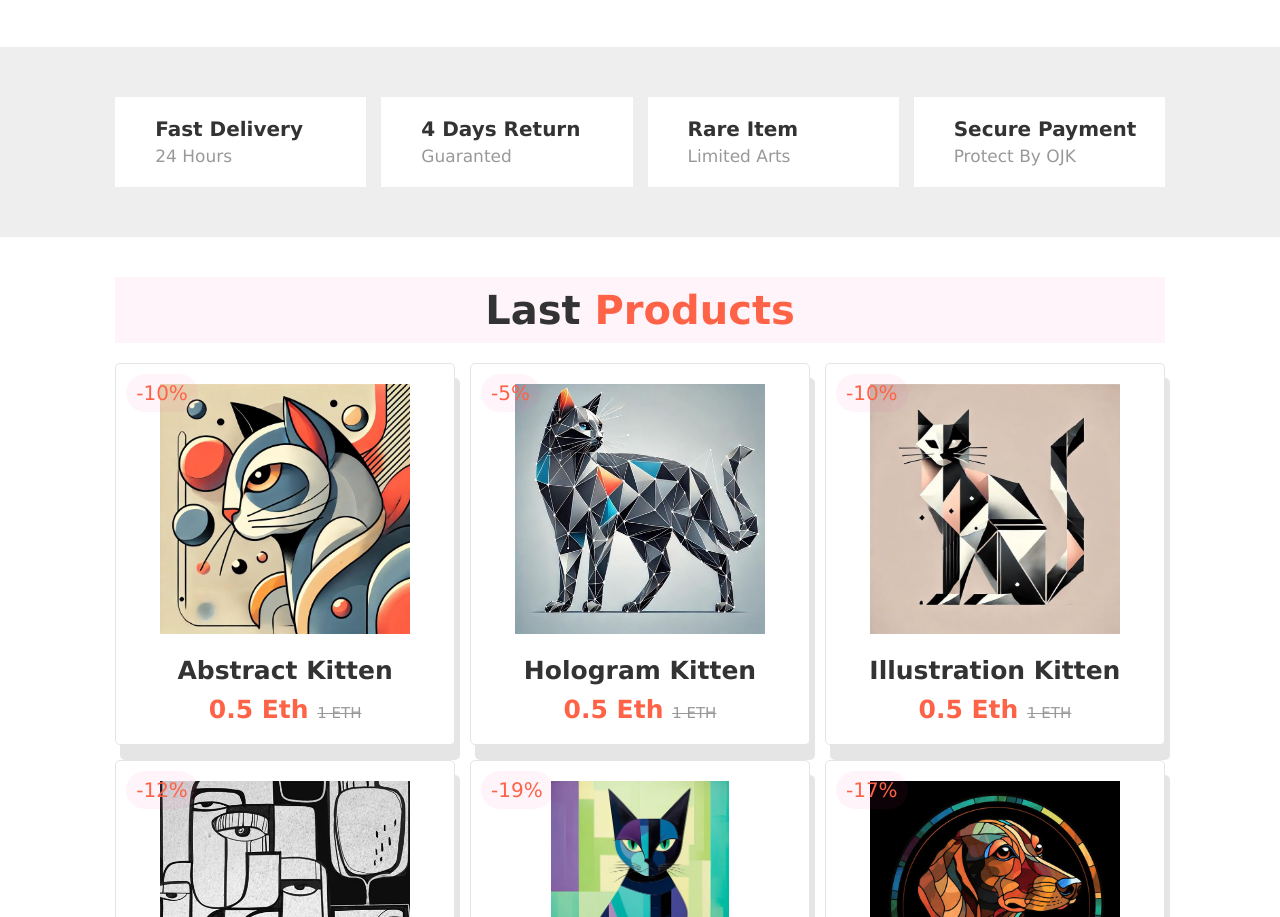
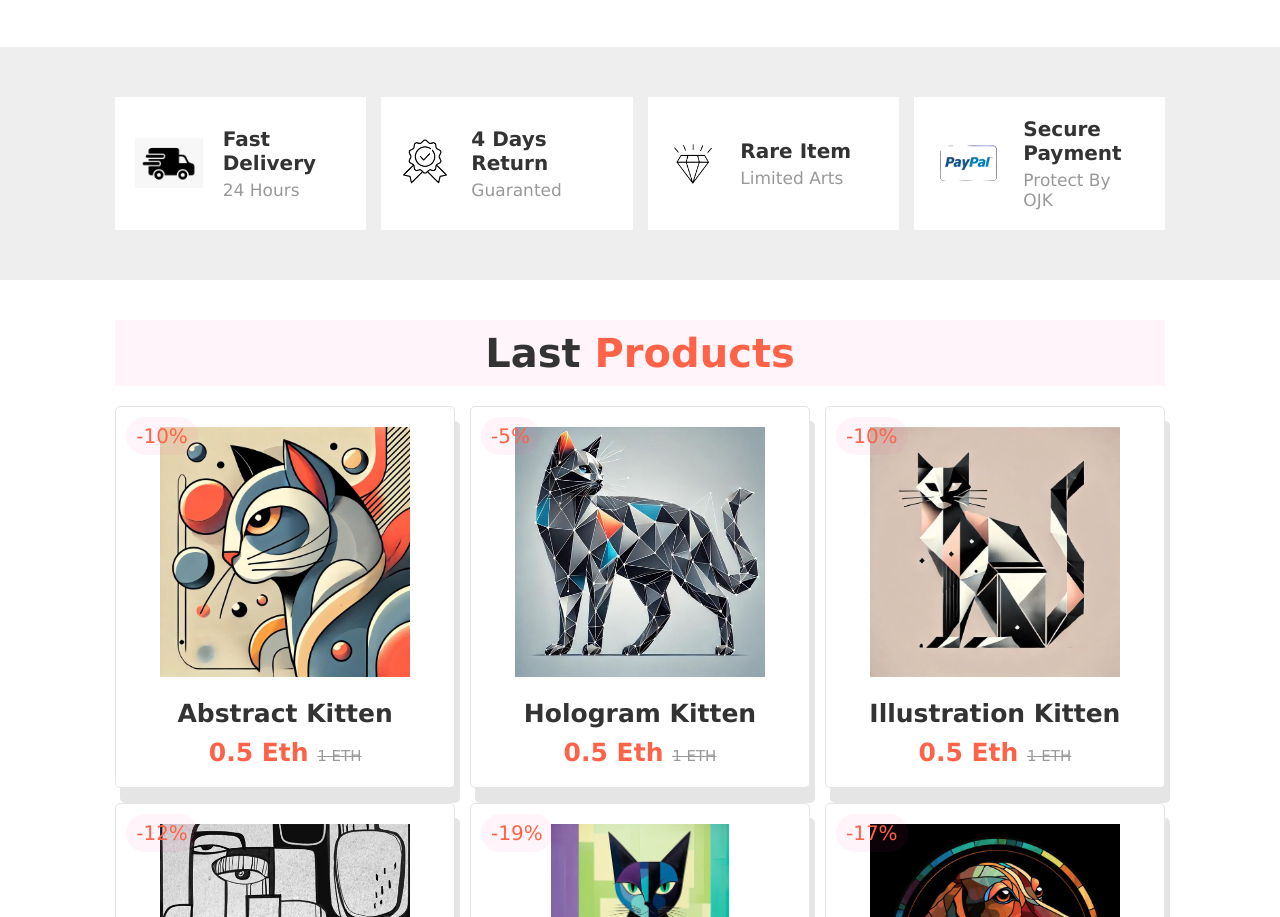
Before and after one commit to Gezbiy/UTS-PEMROGRAMAN-WEB, a plain HTML site: page index.html in a window 1280 px wide. Shown: the part 1310-2227 px from the top of the page. Drawn offline with Linux system fonts and the light colour scheme; files whose address does not match are found by name.

Commit message:
Update index.html

```diff
--- a/index.html
+++ b/index.html
@@ -61,28 +61,28 @@
     <!-- icons start -->
     <section class="icons-container">
         <div class="icons">
-            <img src="/JPG/kjh.png" alt="">
+            <img src="kjh.png" alt="">
             <div class="info">
                 <h3>Fast Delivery</h3>
                 <span>24 Hours</span>
             </div>
         </div>
         <div class="icons">
-            <img src="/JPG/guarante.png" alt="">
+            <img src="guarante.png" alt="">
             <div class="info">
                 <h3>4 Days Return</h3>
                 <span>guaranted</span>
             </div>
         </div>
         <div class="icons">
-            <img src="/JPG/rare.png" alt="">
+            <img src="rare.png" alt="">
             <div class="info">
                 <h3>Rare Item</h3>
                 <span>Limited Arts</span>
             </div>
         </div>
         <div class="icons">
-            <img src="/JPG/paypal.png" alt="">
+            <img src="paypal.png" alt="">
             <div class="info">
                 <h3>Secure Payment</h3>
                 <span>Protect by OJK</span>
```
